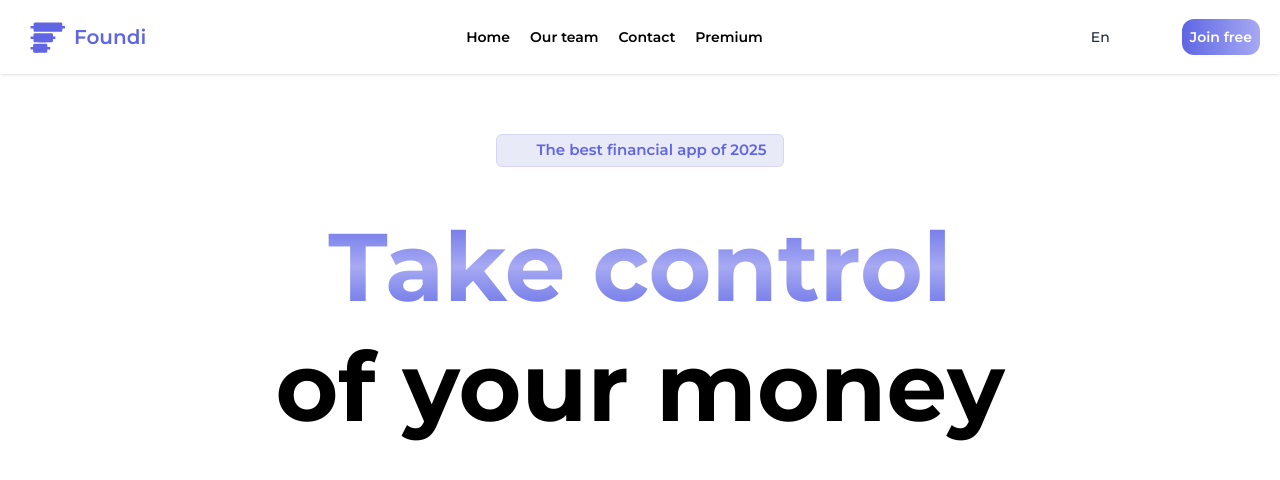
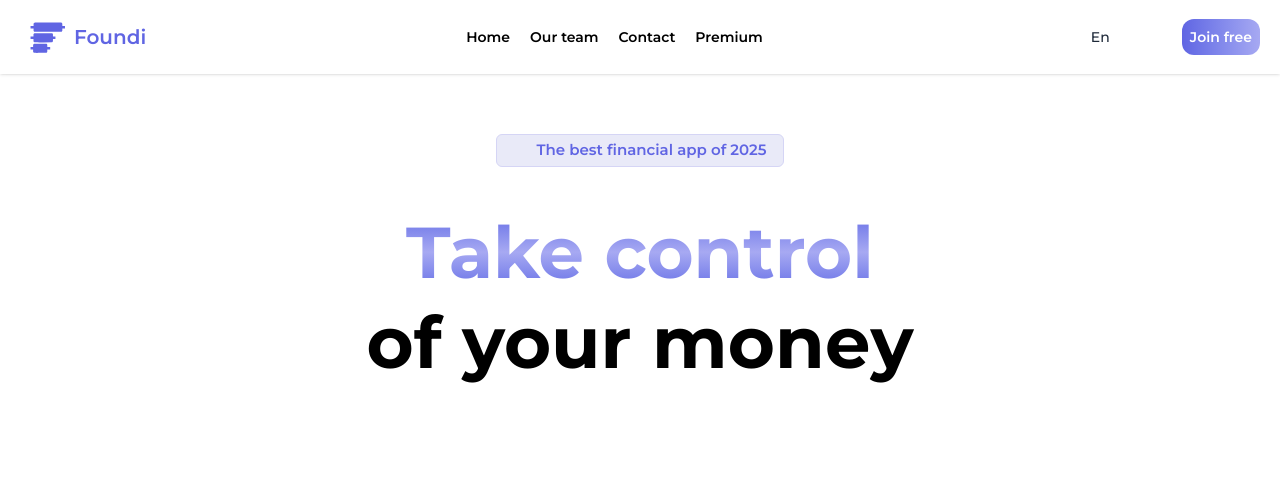
Before and after one commit to sebas3261/foundi-front, a Next.js app: page /en in a window 1280 px wide. Shown: the top 480 px of the page. Built offline with nearby package versions, Linux system fonts and the light colour scheme; some icons are missing.

Commit message:
title size

```diff
--- a/app/[locale]/(nav)/page.tsx
+++ b/app/[locale]/(nav)/page.tsx
@@ -2,7 +2,6 @@
 import { Icon } from "@iconify/react";
 import { useTranslations } from "next-intl";
 import { motion } from "framer-motion";
-import React from "react";
 
 export default function Page() {
   const t = useTranslations("home");
@@ -19,7 +18,6 @@ export default function Page() {
           <p className="text-[13px] md:text-[15px]">{t("best")}</p>
         </div>
 
-        {/* ✨ Título animado */}
         <motion.div
           className="mt-5 md:mt-10"
           initial={{ opacity: 0, y: 30 }}
@@ -27,7 +25,7 @@ export default function Page() {
           transition={{ duration: 0.8, ease: "easeOut" }}
           viewport={{ once: true }}
         >
-          <h2 className="text-[40px] md:text-6xl lg:text-8xl font-bold text-center leading-tight">
+          <h2 className="text-[40px] md:text-6xl lg:text-7xl font-bold text-center leading-tight">
             <span
               className="
                 bg-gradient-to-b from-[#6065E3] via-[#A7A9F2] to-[#6065E3]
```
